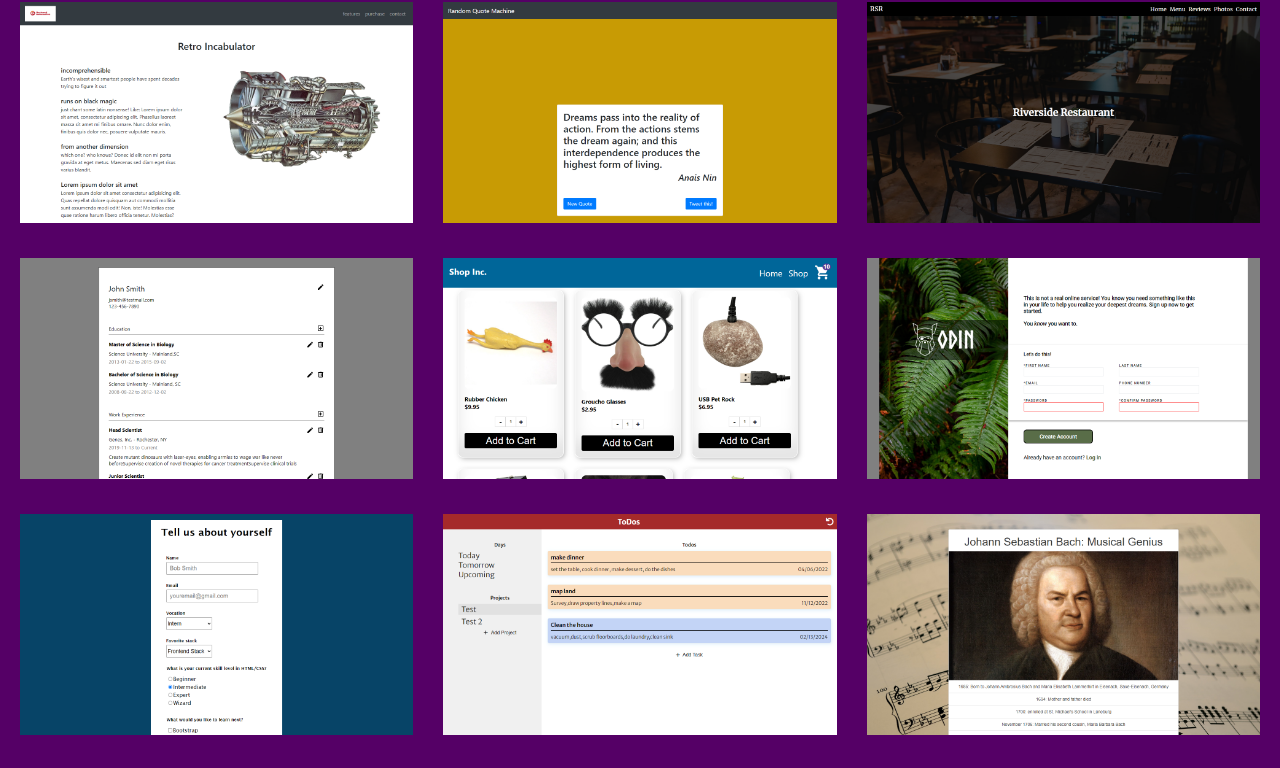
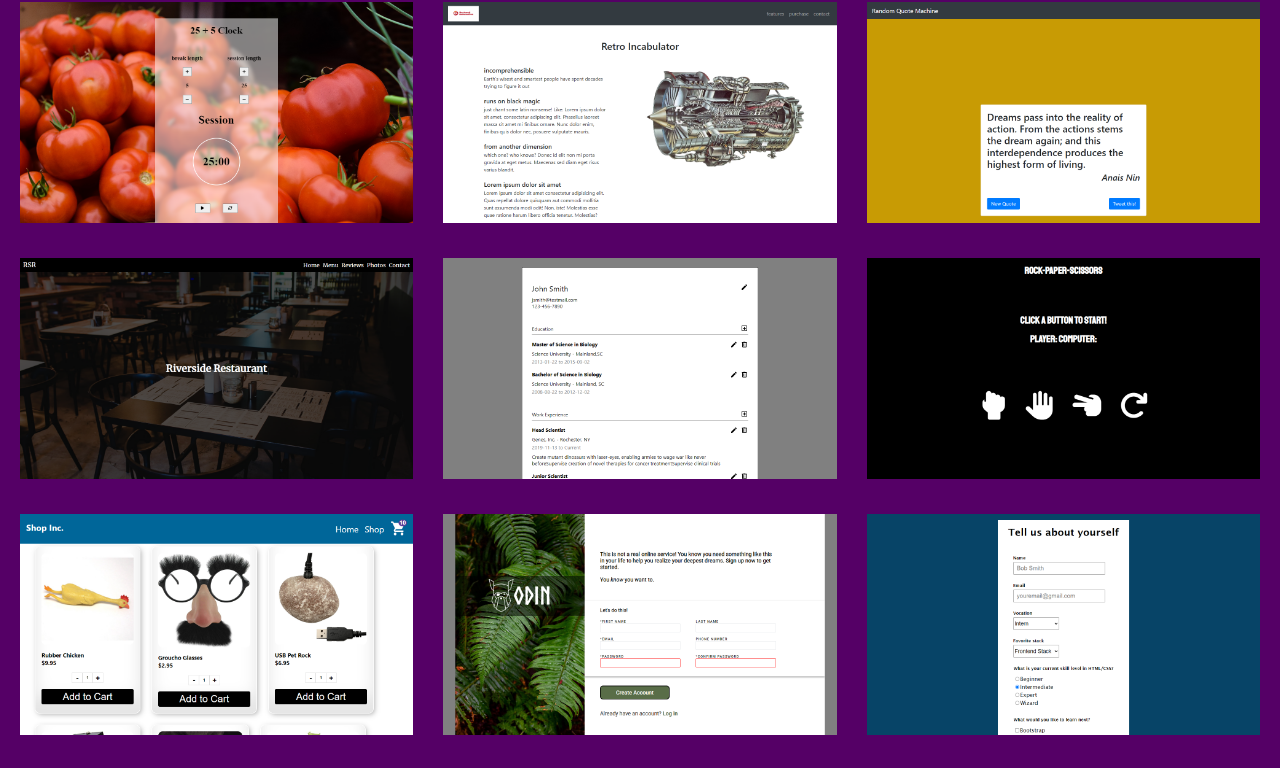
Before and after one commit to gband85/portfolio, a React (Create React App) app: page / in a window 1280 px wide. Shown: the part 1509-2277 px from the top of the page. Built offline with nearby package versions, Linux system fonts and the light colour scheme.

Commit message:
add projects

```diff
--- a/src/Page.js
+++ b/src/Page.js
@@ -19,16 +19,17 @@ const Page=()=>{
 
   const projectArray=[
     {title: "Calculator", href: "calculator-js"},
-    {title: "Pomodoro Clock", href: "clock-js"},
     {title: "Documentation Viewer", href: "doc"},
     {title: "Drum Machine", href: "drummachine"},
     {title: "Landing Page", href: "landing_page"},
     {title: "Markdown Previewer", href: "markdown"},
     {title: "Memory Game", href: "memory_game"},
+    {title: "Pomodoro Clock", href: "pomodoro-clock"},
     {title: "Product Page", href: "product"},
     {title: "Random Quote Machine", href: "quotes"},
     {title: "Restaurant Site", href: "restaurant"},
     {title: "Resume Builder", href: "resume_builder"},
+    {title: "Rock Paper Scissors", href: "rockpaperscissors"},
     {title: "Shopping Cart", href: "shopping-cart"},
     {title: "Sign-up Form", href: "sign_up_form"},
     {title: "Survey", href: "survey"},
```
Also changed, not shown: src/images/pomodoro.png (added), src/images/rockpaperscissors.png (added).
